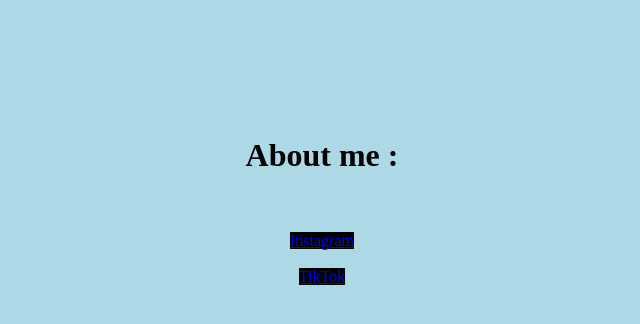
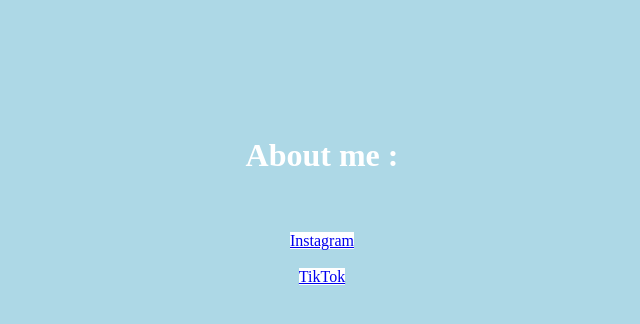
Before and after one commit to Iblkc/iblkc, a plain HTML site: page index.html in a window 1280 px wide. Shown: the whole page, without its empty margins (318-958 px from the left). Drawn offline with Linux system fonts and the light colour scheme.

Commit message:
Update index.html

```diff
--- a/index.html
+++ b/index.html
@@ -15,11 +15,11 @@
 <body>
    <center>
      <br><br><br><br><br><br>
-       <h1 style="color: black;">About me :</h1>
+       <h1 style="color: white;">About me :</h1>
        <br><br>
-       <a href="https://instagram.com/imxvl_?igshid=YmMyMTA2M2Y=" style="background-color: black;" target="_blank">Instagram</a>
+       <a href="https://instagram.com/imxvl_?igshid=YmMyMTA2M2Y=" style="background-color: white;" target="_blank">Instagram</a>
        <br><br>
-       <a href="https://www.tiktok.com/@hybzaa13?_t=8Wi3WIXG5jt&_r=1" style="background-color: black;" target="_blank">TikTok</a>
+       <a href="https://www.tiktok.com/@hybzaa13?_t=8Wi3WIXG5jt&_r=1" style="background-color: white;" target="_blank">TikTok</a>
        <br><br>
        <br><br>
 
```
